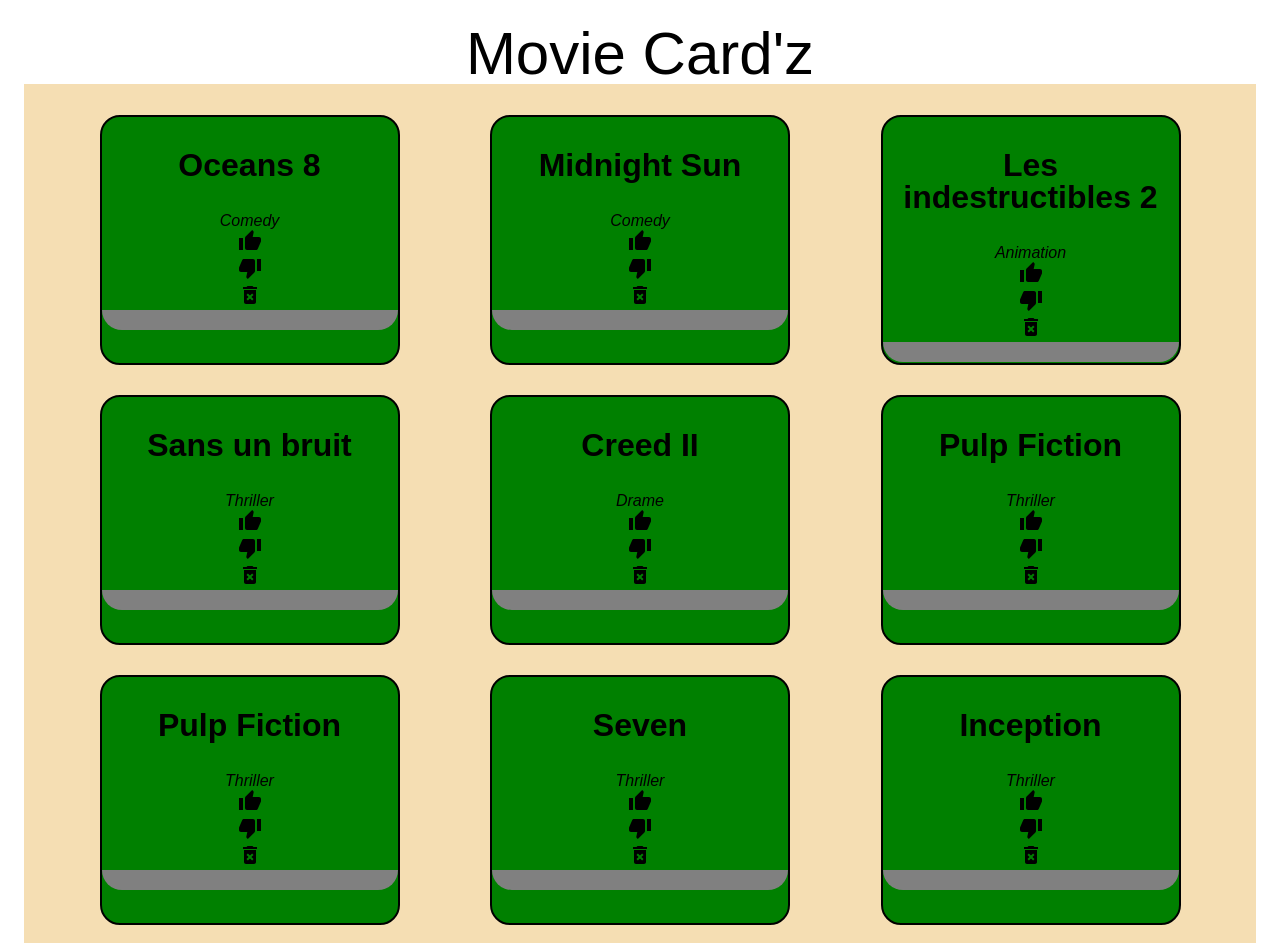
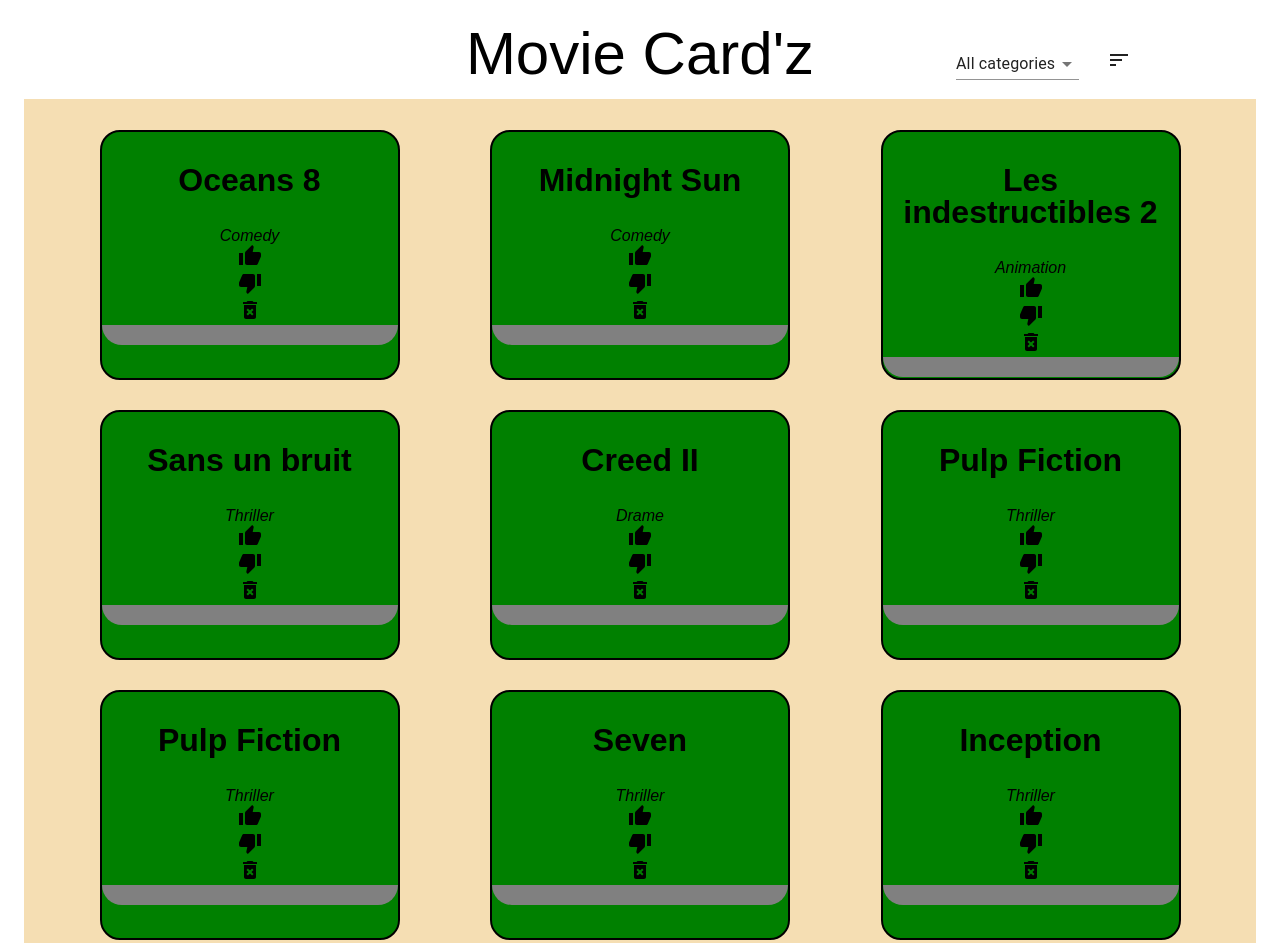
Before and after one commit to alanltr/react-test, a React app: page / in a window 1280 px wide. Shown: the top 943 px of the page. Built offline with nearby package versions, Linux system fonts and the light colour scheme.

Commit message:
ajout de la fonction de tri par catégories

```diff
--- a/src/actions/cardsActions.js
+++ b/src/actions/cardsActions.js
@@ -1,7 +1,16 @@
 export const LOAD_MOVIES = 'LOAD_MOVIES';
 export const SAVE_MOVIES = 'SAVE_MOVIES';
 export const SAVE_CATEGORIES = 'SAVE_CATEGORIES';
+export const TOGGLE_IS_OPEN_SELECT = 'TOGGLE_IS_OPEN_SELECT';
+export const SET_SELECTED_CATEGORY = 'SET_SELECTED_CATEGORY';
 
+export const setSelectedCategory = (value) => ({
+  type: SET_SELECTED_CATEGORY,
+  value,
+});
+export const toggleIsOpenSelect = () => ({
+  type: TOGGLE_IS_OPEN_SELECT,
+});
 export const saveCategories = (data) => ({
   type: SAVE_CATEGORIES,
   data,
--- a/src/components/App/index.js
+++ b/src/components/App/index.js
@@ -3,6 +3,7 @@
 
 // == Import Composants
 import Cards from 'src/containers/Cards';
+import Filter from 'src/containers/Filter';
 
 // == Import
 import './styles.scss';
@@ -11,7 +12,12 @@
 const App = () => (
   <div className="app">
     <h1 className="app-title">Movie Card'z</h1>
-    <Cards />
+    <div className="app-filter">
+      <Filter />
+    </div>
+    <div className="app-cards">
+      <Cards />
+    </div>
   </div>
 );
 
--- a/src/components/App/styles.scss
+++ b/src/components/App/styles.scss
@@ -4,7 +4,23 @@
   height: 100vh;
   padding: 1.5em;
   text-align: center;
+
+  display: grid;
+  grid-template-columns: 25% 50% 25%;
+  grid-template-rows: 10% auto;
+  grid-template-areas:
+    " . title filter"
+    "cards cards cards";
   h1.app-title {
     font-size: 60px;
+    grid-area: title;
+  }
+
+  .app-filter {
+    grid-area: filter;
+  }
+
+  .app-cards {
+    grid-area: cards;
   }
 }
--- a/src/components/Cards/index.js
+++ b/src/components/Cards/index.js
@@ -8,15 +8,23 @@
 import './cards.scss';
 
 // == Composant
-const Cards = ({ movies, loadMovies }) => {
+const Cards = ({
+  movies,
+  loadMovies,
+  selectedCategory,
+}) => {
   useEffect(() => {
     loadMovies();
   }, []);
 
   return (
     <div className="cards-component">
-      {movies.map((movie) => (
+      {selectedCategory === ' ' && movies.map((movie) => (
         <Card key={movie.id} {...movie} />
+      ))}
+      {selectedCategory !== ' ' && movies.map((movie) => (
+        selectedCategory === movie.category
+        && <Card key={movie.id} {...movie} />
       ))}
     </div>
   );
@@ -29,6 +37,7 @@
     }).isRequired,
   ).isRequired,
   loadMovies: PropTypes.func.isRequired,
+  string: PropTypes.func.isRequired,
 };
 
 // == Export
--- /dev/null
+++ b/src/components/Filter/filter.scss
@@ -0,0 +1,6 @@
+.filter-component {
+  display: flex;
+  & :nth-child(1) {
+
+  }
+}
--- /dev/null
+++ b/src/components/Filter/index.js
@@ -0,0 +1,75 @@
+// == Import npm
+import React from 'react';
+import PropTypes from 'prop-types';
+import { makeStyles } from '@material-ui/core/styles';
+import InputLabel from '@material-ui/core/InputLabel';
+import MenuItem from '@material-ui/core/MenuItem';
+import FormControl from '@material-ui/core/FormControl';
+import Select from '@material-ui/core/Select';
+import Button from '@material-ui/core/Button';
+import SortIcon from '@material-ui/icons/Sort';
+
+// == Import
+import './filter.scss';
+
+const useStyles = makeStyles((theme) => ({
+  button: {
+    display: 'block',
+    marginTop: theme.spacing(2),
+  },
+  formControl: {
+    margin: theme.spacing(1),
+    minWidth: 120,
+  },
+}));
+
+// == Composant
+const Filter = ({
+  categories,
+  isOpenSelect,
+  selectedCategory,
+  toggleSelect,
+  setSelectedCategory,
+}) => {
+  const classes = useStyles();
+
+  return (
+    <div className="filter-component">
+      <FormControl className={classes.formControl}>
+        <InputLabel id="demo-controlled-open-select-label" />
+        <Select
+          labelId="demo-controlled-open-select-label"
+          id="demo-controlled-open-select"
+          open={isOpenSelect}
+          onClose={toggleSelect}
+          onOpen={toggleSelect}
+          value={selectedCategory}
+          onChange={setSelectedCategory}
+        >
+          <MenuItem value=" ">
+            <em>All categories</em>
+          </MenuItem>
+          {categories.map((category) => (
+            <MenuItem key={category} value={category}>{category}</MenuItem>
+          ))}
+        </Select>
+      </FormControl>
+      <Button className={classes.button} onClick={toggleSelect}>
+        <SortIcon />
+      </Button>
+    </div>
+  );
+};
+
+Filter.propTypes = {
+  categories: PropTypes.arrayOf(
+    PropTypes.string.isRequired,
+  ).isRequired,
+  isOpenSelect: PropTypes.bool.isRequired,
+  selectedCategory: PropTypes.string.isRequired,
+  toggleSelect: PropTypes.func.isRequired,
+  setSelectedCategory: PropTypes.func.isRequired,
+};
+
+// == Export
+export default Filter;
--- a/src/containers/Cards/index.js
+++ b/src/containers/Cards/index.js
@@ -7,6 +7,7 @@
 // === mapStateToProps
 const mapStateToProps = (state) => ({
   movies: state.cards.movies,
+  selectedCategory: state.cards.selectedCategory,
 });
 
 // === mapDispatchToProps
--- /dev/null
+++ b/src/containers/Filter/index.js
@@ -0,0 +1,25 @@
+import { connect } from 'react-redux';
+
+import Filter from 'src/components/Filter';
+
+import { toggleIsOpenSelect, setSelectedCategory } from 'src/actions/cardsActions';
+
+// === mapStateToProps
+const mapStateToProps = (state) => ({
+  categories: state.cards.categories,
+  isOpenSelect: state.cards.isOpenSelect,
+  selectedCategory: state.cards.selectedCategory,
+});
+
+// === mapDispatchToProps
+const mapDispatchToProps = (dispatch) => ({
+  toggleSelect: () => {
+    dispatch(toggleIsOpenSelect());
+  },
+  setSelectedCategory: (e) => {
+    dispatch(setSelectedCategory(e.target.value));
+  },
+});
+
+// === création de l'assistant
+export default connect(mapStateToProps, mapDispatchToProps)(Filter);
--- a/src/reducers/cardsReducer.js
+++ b/src/reducers/cardsReducer.js
@@ -1,8 +1,15 @@
-import { SAVE_MOVIES, SAVE_CATEGORIES } from 'src/actions/cardsActions';
+import {
+  SAVE_MOVIES,
+  SAVE_CATEGORIES,
+  TOGGLE_IS_OPEN_SELECT,
+  SET_SELECTED_CATEGORY,
+} from 'src/actions/cardsActions';
 
 const initialState = {
   movies: [],
   categories: [],
+  isOpenSelect: false,
+  selectedCategory: ' ',
 };
 
 function cardsReducer(state = initialState, action = {}) {
@@ -17,6 +24,16 @@
         ...state,
         categories: action.data,
       };
+    case TOGGLE_IS_OPEN_SELECT:
+      return {
+        ...state,
+        isOpenSelect: !state.isOpenSelect,
+      };
+    case SET_SELECTED_CATEGORY:
+      return {
+        ...state,
+        selectedCategory: action.value,
+      };
     default:
       return state;
   }
```
